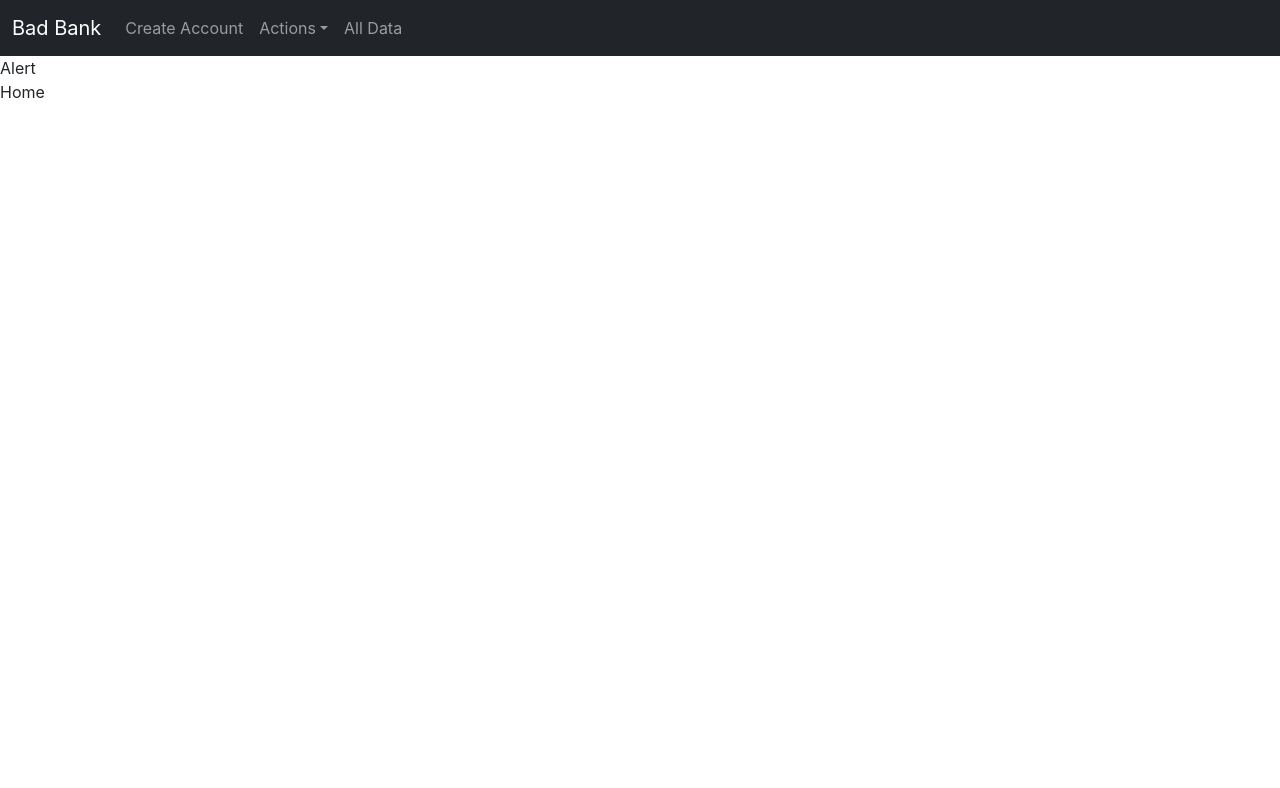
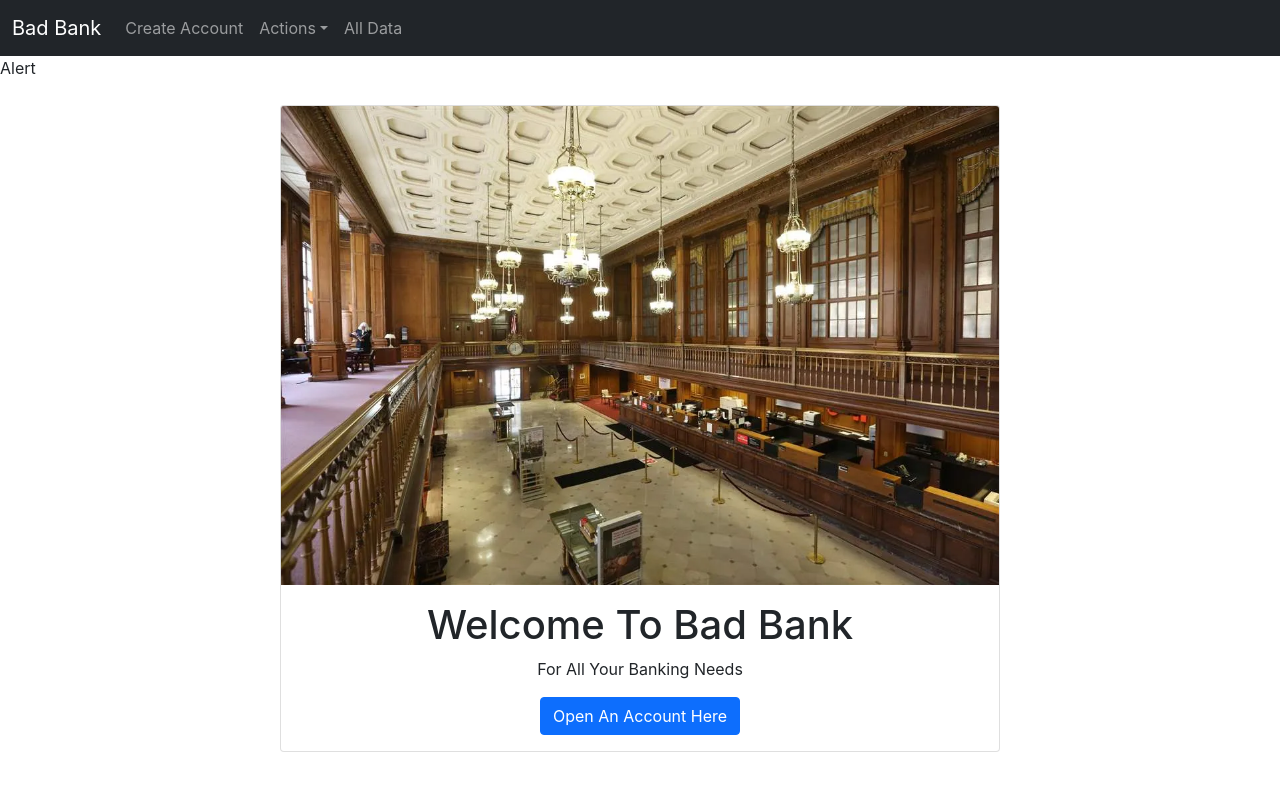
Before and after one commit to y0Phoenix/aaron-graybillbankingapp, a React (Vite) app: page / in a window 1280 px wide. Shown: the top 788 px of the page. Built offline with nearby package versions, Linux system fonts and the light colour scheme.

Commit message:
finish home page

```diff
--- a/src/App.css
+++ b/src/App.css
@@ -23,3 +23,8 @@
 .dropdown-desc {
   left: 125px;
 }
+.home-container {
+  display: flex;
+  justify-content: center;
+  padding: 25px;
+}
--- a/src/components/Home.tsx
+++ b/src/components/Home.tsx
@@ -1,9 +1,34 @@
-import React from 'react'
+import React from 'react';
+import { motion } from 'framer-motion';
+import bank from '../images/BIZ-bank28-inside.webp';
+import { Link } from 'react-router-dom';
+
+const initial = {
+	opacity: 0
+};
+const animate = {
+	opacity: 1
+};
 
 const Home = () => {
-  return (
-    <div>Home</div>
-  )
+	return (
+		<div className='home-container'>
+			<div className="card" style={{width: '45rem', textAlign: 'center'}}>
+				<motion.img initial={initial} animate={animate} transition={{duration: 1}} src={bank} className='card-img-top'></motion.img>
+				<div className="card-body">
+					<motion.h1 initial={initial} animate={animate} transition={{duration: 2}} className="card-title">Welcome To Bad Bank</motion.h1>
+					<motion.p initial={initial} animate={animate} transition={{duration: 2.5}} className="card-text">For All Your Banking Needs</motion.p>
+					<motion.div initial={initial} animate={animate} transition={{duration: 3}}>
+						<motion.div whileHover={{scale: 1.07}}>
+							<Link to="/createaccount" className="btn btn-primary">
+								Open An Account Here
+							</Link>
+						</motion.div>
+					</motion.div>
+				</div>
+		</div>
+		</div>
+	)
 }
 
 export default Home
```
Also changed, not shown: src/images/BIZ-bank28-inside.webp (added), src/images/BankVault.jpg (added).
